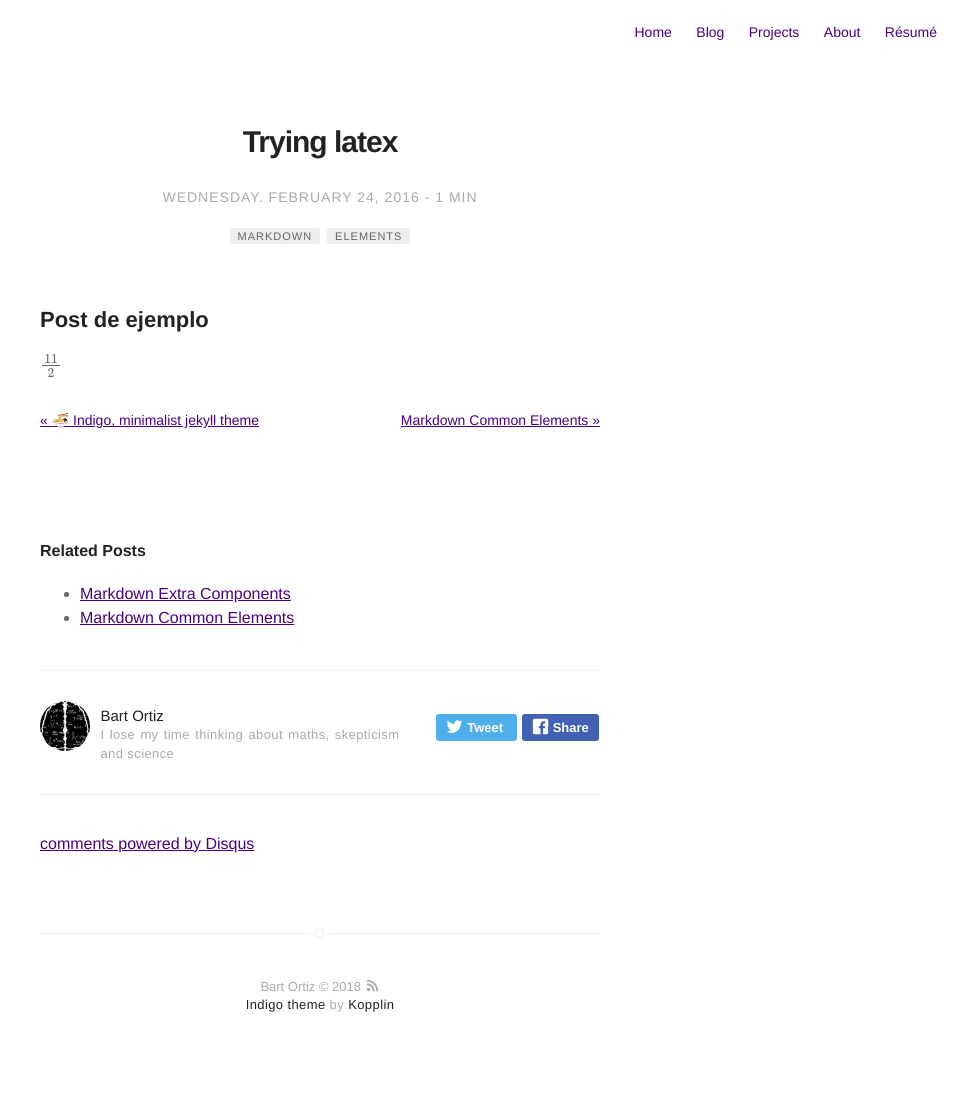
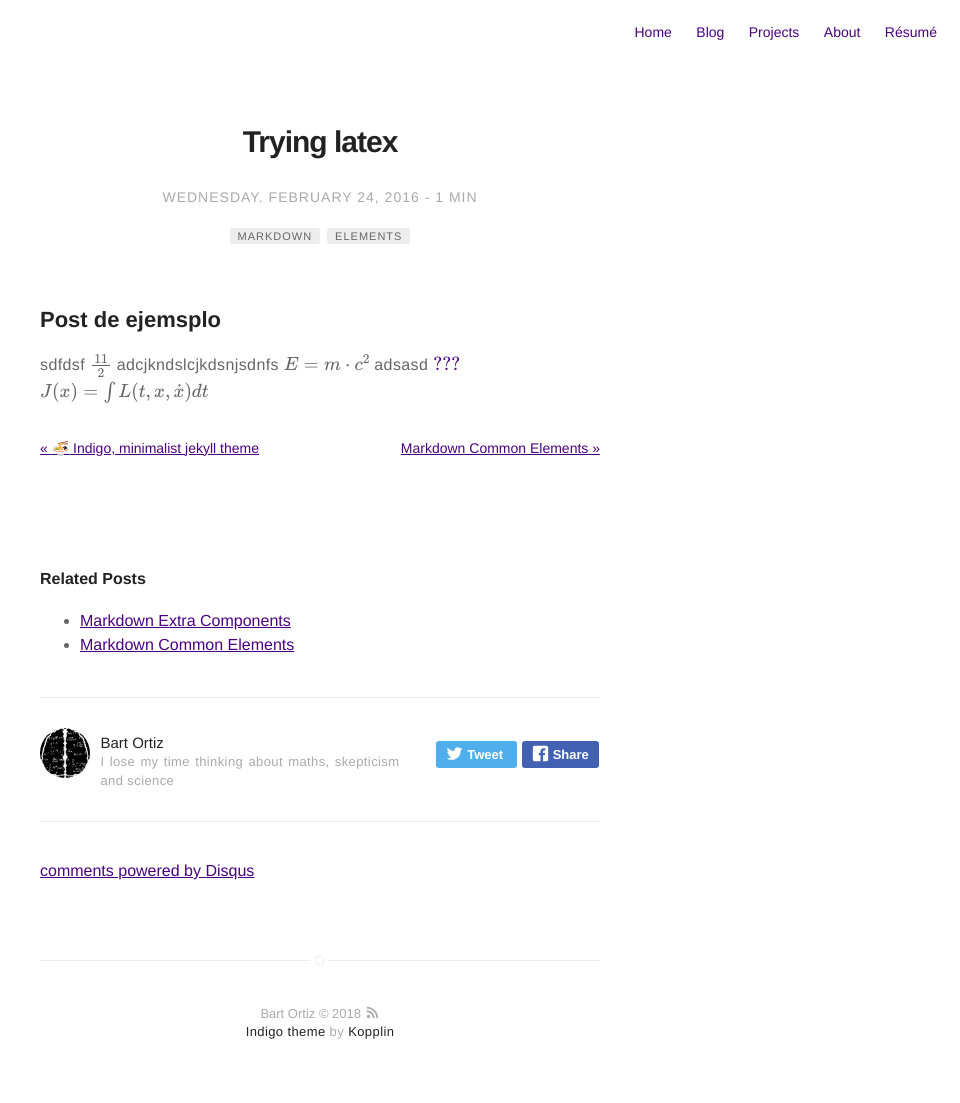
Before and after one commit to staticcoment/thebooort.github.io, a Jekyll site: the page built from _posts/2016-02-24-latex.markdown, in a window 1280 px wide. Shown: the whole page, without its empty margins (320-1280 px from the left). Built offline with Jekyll 4.4.1, drawn with Linux system fonts in a browser that asks for light colours; emoji names are drawn with the system emoji font; Markdown is read by kramdown in place of the engine named in the settings; formulas are drawn with MathJax 3; comment, search, counter and statistics services are not loaded; before the commit the page ends 1076 px from its top, so only the background shows below that.

Commit message:
Update 2016-02-24-latex.markdown

```diff
--- a/_posts/2016-02-24-latex.markdown
+++ b/_posts/2016-02-24-latex.markdown
@@ -13,5 +13,7 @@ category: blog
 author: bart
 description: Markdown summary with different options
 ---
-## Post de ejemplo
-$\frac{11}{2}$
+## Post de ejemsplo
+sdfdsf $\frac{11}{2}$ adcjkndslcjkdsnjsdnfs
+$$ E = m\cdot c^2 \label{eq:mc2}$$ adsasd \ref{eq:mc2}
+$ J(x) = \int{L(t, x, \dot{x}) dt} \$
```
